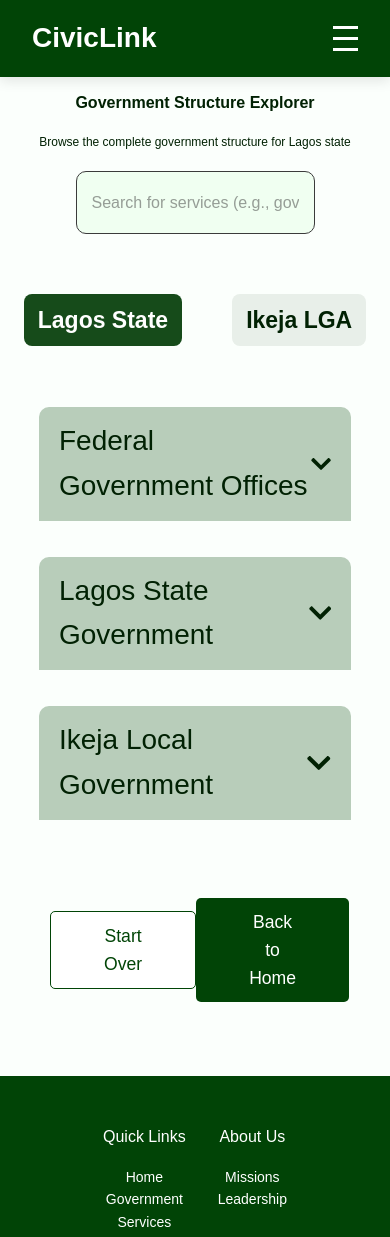
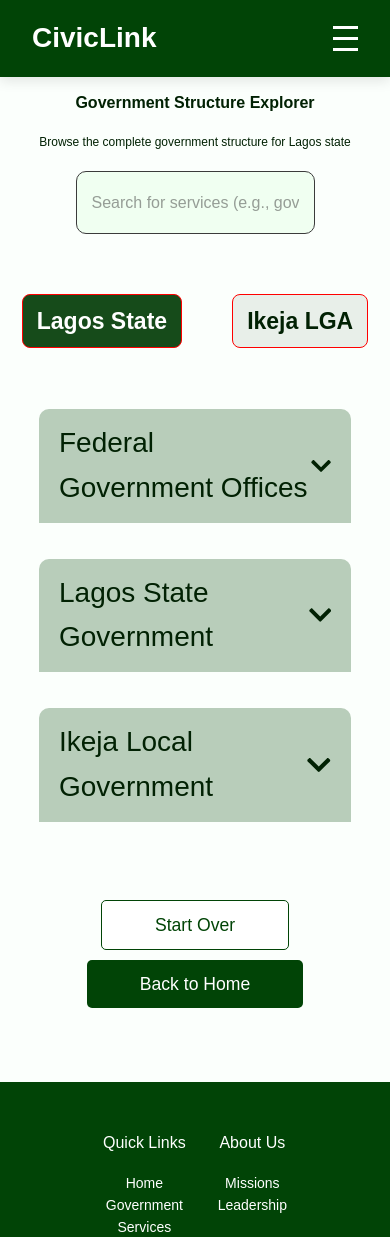
Before and after one commit to EjikeJosephUche/civiklink, a React (Vite) app in the folder frontend/: page /government in a window 390 px wide. Shown: the top 1237 px of the page. Built offline with nearby package versions, Linux system fonts and the light colour scheme.

Commit message:
finishing up

```diff
--- a/frontend/src/components/sections/GovBtnSection.css
+++ b/frontend/src/components/sections/GovBtnSection.css
@@ -4,3 +4,13 @@
   align-items: center;
   padding: 42px 50px;
 }
+
+@media (max-width: 768px) {
+  .btn-section {
+    display: flex;
+    flex-direction: column;
+    gap: 10px;
+    align-items: center;
+    padding: 42px 20px;
+  }
+}
--- a/frontend/src/styles/homePage.module.css
+++ b/frontend/src/styles/homePage.module.css
@@ -35,7 +35,7 @@ body {
   border-bottom-left-radius: 5px;
   border-top-left-radius: 5px;
   padding-bottom: 5rem;
-  width: 70%;
+  min-width: 800px;
   border: none;
 }
 
@@ -337,3 +337,26 @@ details[open] .dropdownIcon {
 .footer-icons a:hover {
   color: #ccc;
 }
+
+@media (max-width: 768px) {
+  .searchBar {
+    margin-top: 0.5rem;
+    padding-bottom: 2rem;
+    min-width: 200px;
+    border: none;
+  }
+  .heroTitle {
+    font-size: 33px;
+    margin-bottom: 0.5rem;
+    margin-top: 1rem;
+    text-align: left;
+    padding: 3rem 1.5rem 0rem;
+  }
+
+  .heroSubtitle {
+    font-size: 16px;
+    margin-bottom: 0.5rem;
+    text-align: left;
+    /* padding: 1rem; */
+  }
+}
--- a/frontend/src/styles/tabs.css
+++ b/frontend/src/styles/tabs.css
@@ -40,9 +40,10 @@
   font-family: "Inter", sans-serif;
 }
 @media (max-width: 768px) {
-  .state-container {
+  .state-container div {
     font-size: 10px;
-    font-weight: 100;
+    gap: 5px;
+    border: 1px solid red;
   }
   .single-tab-container {
     font-size: 16px;
```
